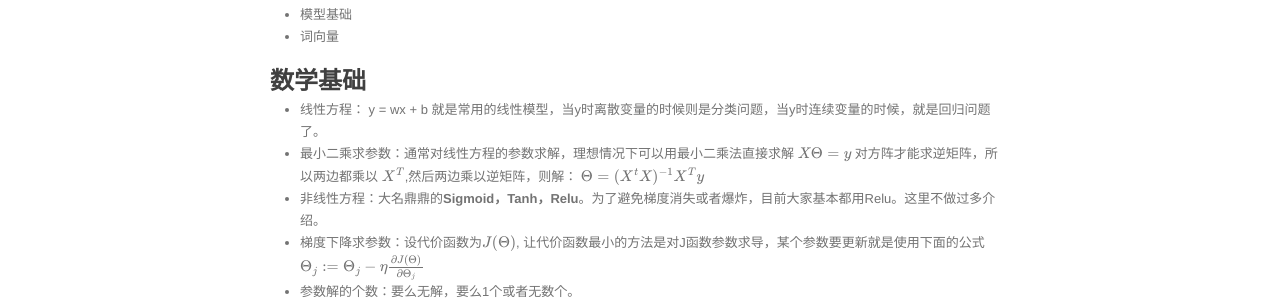
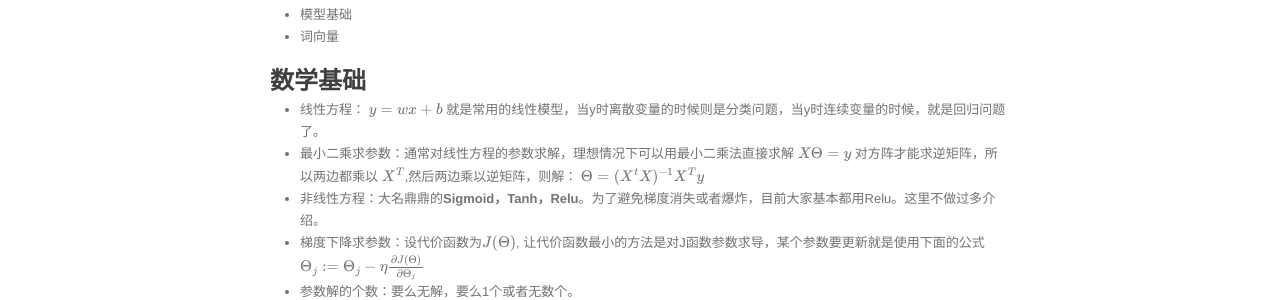
Before and after one commit to bobz653/bobz653.github.io, a Jekyll site: the page built from _posts/2017-05-30-from-word2vec.md, in a window 1280 px wide and 900 px high. Shown: the part 383-683 px from the top of the window. Built offline with Jekyll 4.4.1, drawn with Linux system fonts in a browser that asks for light colours; formulas are drawn with MathJax 3; comment, search, counter and statistics services are not loaded.

```diff
--- a/_posts/2017-05-30-from-word2vec.md
+++ b/_posts/2017-05-30-from-word2vec.md
@@ -15,7 +15,7 @@ tags: [machine learning]
 * 词向量
 
 ## 数学基础
-* 线性方程： y = wx + b 就是常用的线性模型，当y时离散变量的时候则是分类问题，当y时连续变量的时候，就是回归问题了。
+* 线性方程： $$y = wx + b$$ 就是常用的线性模型，当y时离散变量的时候则是分类问题，当y时连续变量的时候，就是回归问题了。
 * 最小二乘求参数：通常对线性方程的参数求解，理想情况下可以用最小二乘法直接求解 $$ X\Theta = y $$ 对方阵才能求逆矩阵，所以两边都乘以 $$ X^T $$,然后两边乘以逆矩阵，则解： $$ \Theta = (X^tX)^{-1}X^Ty $$
 * 非线性方程：大名鼎鼎的**Sigmoid，Tanh，Relu**。为了避免梯度消失或者爆炸，目前大家基本都用Relu。这里不做过多介绍。
 * 梯度下降求参数：设代价函数为$$ J(\Theta) $$, 让代价函数最小的方法是对J函数参数求导，某个参数要更新就是使用下面的公式 $$ \Theta_j := \Theta_j - \eta $$$${\partial J(\Theta)} \over {\partial\Theta_j} $$
```
Also changed, not shown: 2 other files.
